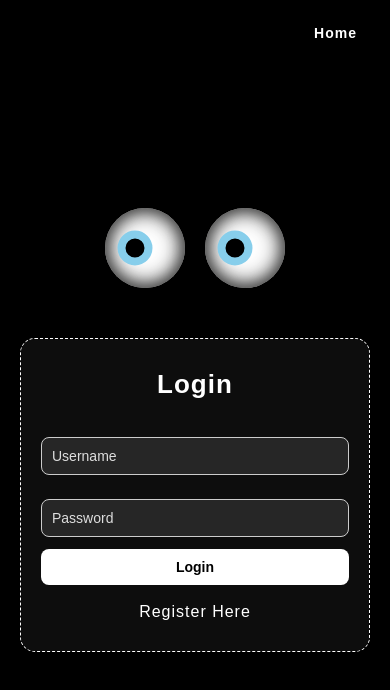
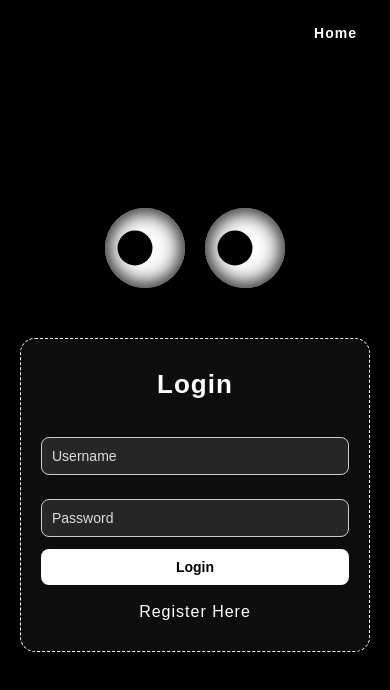
Before and after one commit to shriyashpachpande/mgm-cfbs, a website: page public_folder/login.html in a window 390 px wide. Drawn offline with Linux system fonts and the light colour scheme.

Commit message:
Update login.html

```diff
--- a/public_folder/login.html
+++ b/public_folder/login.html
@@ -126,7 +126,7 @@
       .eyes::before {
         width: 35px;
         height: 35px;
-        border: 8px solid skyblue;
+        border: 8px solid rgb(0, 0, 0);
         left: 30px;
       }
 
```
